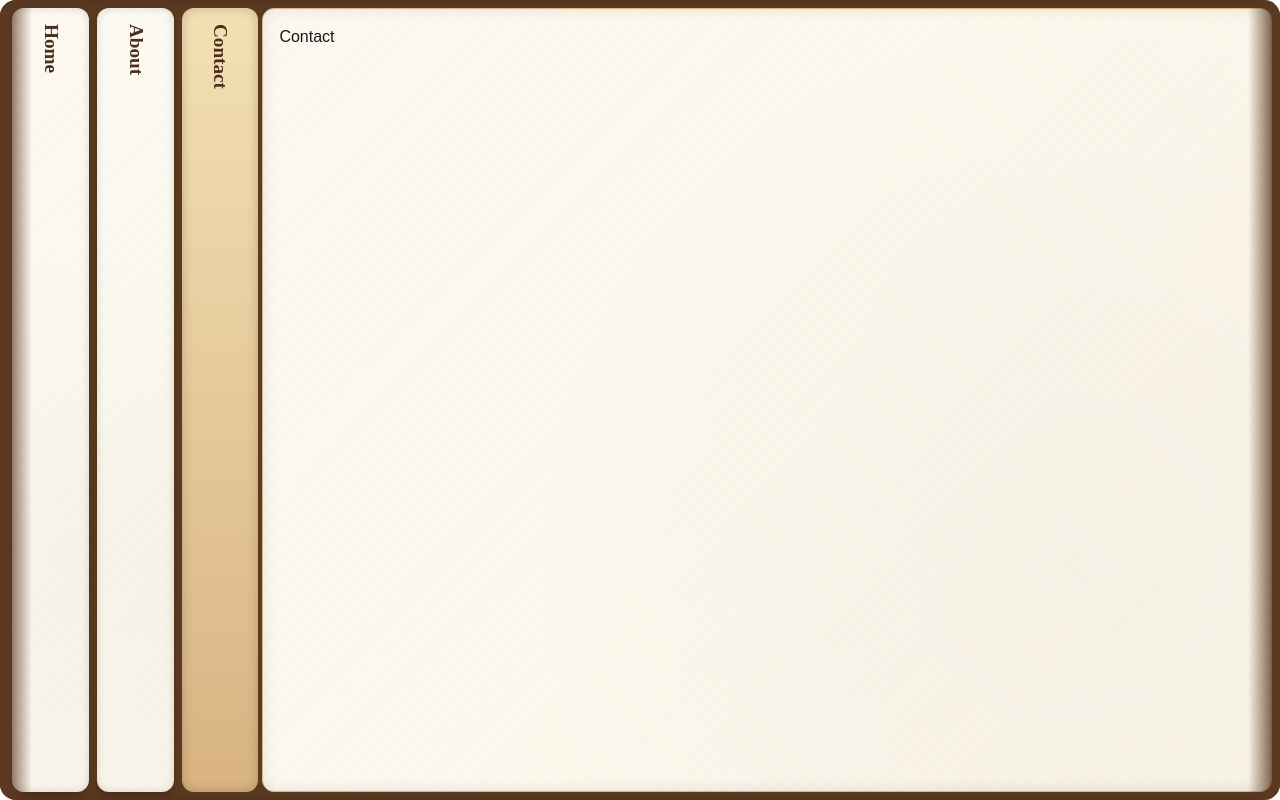
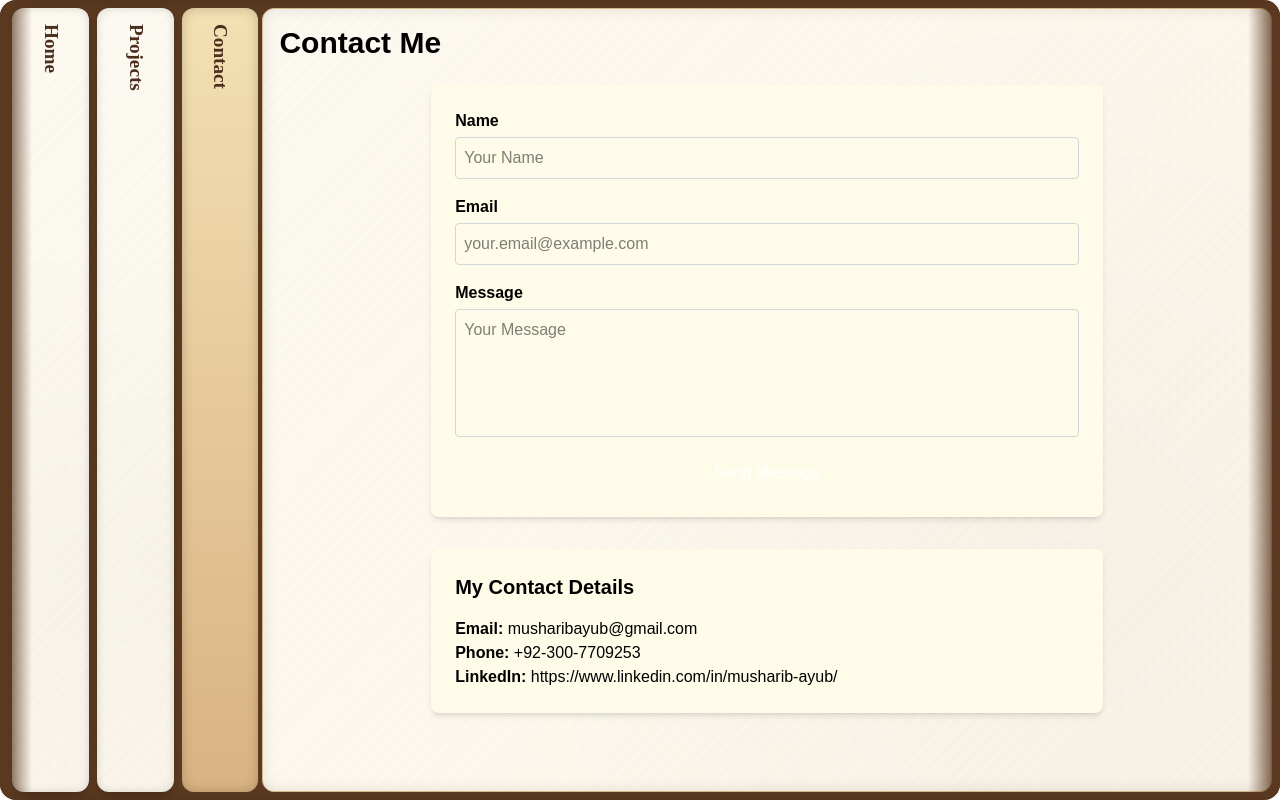
Before and after one commit to musharib130/portfolio, a Next.js app: page /contact in a window 1280 px wide. Built offline with nearby package versions, Linux system fonts and the light colour scheme.

Commit message:
bare minimum completed for deployment

```diff
--- a/app/(website)/about/page.tsx
+++ /dev/null
@@ -1,9 +0,0 @@
-
-
-export default function HomePage() {
-  return (
-    <>
-        <p>About</p>
-    </>
-  );
-}
--- a/app/(website)/contact/page.tsx
+++ b/app/(website)/contact/page.tsx
@@ -1,9 +1,6 @@
+import Contact from "@/components/contact/Contact";
 
 
 export default function HomePage() {
-  return (
-    <>
-        <p>Contact</p>
-    </>
-  );
+  return <Contact />
 }
--- /dev/null
+++ b/app/(website)/projects/page.tsx
@@ -0,0 +1,7 @@
+"use client";
+
+import Projects from "@/components/projects/Projects";
+
+export default function ProjectsPage() {
+    return <Projects />
+}
--- a/app/globals.css
+++ b/app/globals.css
@@ -21,6 +21,5 @@
 
 body {
   background: var(--background);
-  color: var(--foreground);
   font-family: Arial, Helvetica, sans-serif;
 }
--- /dev/null
+++ b/components/contact/Contact.tsx
@@ -0,0 +1,95 @@
+"use client";
+
+import { useState } from "react";
+
+export default function Contact() {
+  // Contact details (fill in your info)
+  const contactDetails = {
+    email: "musharibayub@gmail.com",
+    phone: "+92-300-7709253",
+    linkedIn: "https://www.linkedin.com/in/musharib-ayub/",
+  };
+
+  const [form, setForm] = useState({ name: "", email: "", message: "" });
+
+  const handleChange = (e: React.ChangeEvent<HTMLInputElement | HTMLTextAreaElement>) => {
+    setForm({ ...form, [e.target.name]: e.target.value });
+  };
+
+  const handleSubmit = (e: React.FormEvent) => {
+    e.preventDefault();
+    // Placeholder submit action
+    console.log("Form submitted:", form);
+    setForm({ name: "", email: "", message: "" });
+  };
+
+  return (
+    <div className="h-screen overflow-y-auto">
+      <h1 className="text-3xl font-bold mb-6">Contact Me</h1>
+
+      {/* Contact Form */}
+      <div className="bg-yellow-50 shadow-md rounded-lg p-6 mb-8 max-w-2xl mx-auto">
+        <form onSubmit={handleSubmit} className="flex flex-col gap-4">
+          <label className="flex flex-col">
+            <span className="font-semibold">Name</span>
+            <input
+              type="text"
+              name="name"
+              placeholder="Your Name"
+              value={form.name}
+              onChange={handleChange}
+              className="mt-1 p-2 rounded border border-gray-300 focus:outline-none focus:ring-2 focus:ring-brown-500"
+              required
+            />
+          </label>
+
+          <label className="flex flex-col">
+            <span className="font-semibold">Email</span>
+            <input
+              type="email"
+              name="email"
+              placeholder="your.email@example.com"
+              value={form.email}
+              onChange={handleChange}
+              className="mt-1 p-2 rounded border border-gray-300 focus:outline-none focus:ring-2 focus:ring-brown-500"
+              required
+            />
+          </label>
+
+          <label className="flex flex-col">
+            <span className="font-semibold">Message</span>
+            <textarea
+              name="message"
+              placeholder="Your Message"
+              value={form.message}
+              onChange={handleChange}
+              className="mt-1 p-2 rounded border border-gray-300 focus:outline-none focus:ring-2 focus:ring-brown-500 resize-none h-32"
+              required
+            />
+          </label>
+
+          <button
+            type="submit"
+            className="bg-brown-500 text-white py-2 px-4 rounded hover:bg-brown-600 transition"
+          >
+            Send Message
+          </button>
+        </form>
+      </div>
+
+      {/* Contact Details */}
+      <div className="bg-yellow-50 shadow-md rounded-lg p-6 max-w-2xl mx-auto">
+        <h2 className="text-xl font-semibold mb-4">My Contact Details</h2>
+        <p>
+          <strong>Email:</strong> {contactDetails.email}
+        </p>
+        <p>
+          <strong>Phone:</strong> {contactDetails.phone}
+        </p>
+        <p>
+          <strong>LinkedIn:</strong><a href={contactDetails.linkedIn} target="_blank"> {contactDetails.linkedIn}</a>
+        </p>
+      </div>
+    </div>
+  );
+}
--- a/components/navigation/Tabs.tsx
+++ b/components/navigation/Tabs.tsx
@@ -25,6 +25,15 @@ export default function Tabs({ children }: TabsProps) {
     router.push(link)
   }
 
+  const [isMobile, setIsMobile] = useState(false);
+
+  useEffect(() => {
+    const checkMobile = () => setIsMobile(window.innerWidth <= 768);
+    checkMobile();
+    window.addEventListener("resize", checkMobile);
+    return () => window.removeEventListener("resize", checkMobile);
+  }, []);
+
   return (
     <div className="scroll-tab-container">
       {tabs.map((tab, index) => (
@@ -32,21 +41,19 @@ export default function Tabs({ children }: TabsProps) {
           <div
             onClick={() => toggleTab(tab.link)}
             className={`scroll-tab ${active === tab.link ? "active" : ""}`}>
-            <p
-              className={`vertical-text`}
-            >
+            <p className={`vertical-text`}>
               {tab.text}
             </p>
           </div>
           <AnimatePresence mode="wait">
           {active === tab.link && (
             <motion.div
-              key={active}   // IMPORTANT: makes it a new component
-              initial={{ width: 0, padding: 0 }}
-              animate={{ width: "100%", padding: "1rem" }}
-              exit={{ width: 0, padding: 0 }}
+              key={active} // IMPORTANT: makes it a new component
+              initial={isMobile ? { height: 0, padding: 0 } : { width: 0, padding: 0 }}
+              animate={isMobile ? { height: "100%", padding: "1rem" } : { width: "100%", padding: "1rem" }}
+              exit={isMobile ? { height: 0, paddingInline: 0 } : { width: 0, paddingInline: 0 }}
               transition={{ duration: 0.35 }}
-              className="overflow-hidden paper-texture rounded-lg"
+              className="overflow-auto paper-texture rounded-lg"
             >
               <motion.div
                 initial={{ opacity: 0 }}
@@ -58,6 +65,7 @@ export default function Tabs({ children }: TabsProps) {
                   opacity: 0,
                   transition: { duration: 0 }  // instant on close
                 }}
+                className="h-full"
               >
                 {children}
               </motion.div>
--- a/components/navigation/constants.ts
+++ b/components/navigation/constants.ts
@@ -1,6 +1,6 @@
 const tabs = [
     { text: 'Home', link: '/' },
-    { text: 'About', link: '/about' },
+    { text: 'Projects', link: '/projects' },
     { text: 'Contact', link: '/contact' },
     // { text: 'Blog', link: '/blog' },
 ]
--- a/components/navigation/tabs.css
+++ b/components/navigation/tabs.css
@@ -100,3 +100,16 @@
     box-shadow: inset 0 0 12px rgba(0, 0, 0, 0.2);
     transform: rotate(0deg);
 }
+
+
+@media (max-width: 768px) {
+    .scroll-tab-container {
+        flex-direction: column;
+        overflow-x: hidden;
+        overflow-y: auto;
+    }
+
+    .vertical-text {
+        writing-mode: horizontal-tb;
+    }
+}
--- /dev/null
+++ b/components/projects/Projects.tsx
@@ -0,0 +1,78 @@
+"use client";
+
+import Image from "next/image";
+
+interface Project {
+    name: string;
+    description: string;
+    image?: string;
+    github?: string;
+}
+
+export default function Projects() {
+
+    const projects: Project[] = [
+        {
+    name: "Forensics - eDiscovery Collection Platform",
+    description:
+      "Built a desktop app using ElectronJS and Angular to generate and analyze iOS device backups. Used Python and C to overcome Node.js limitations and handle performance-critical tasks like data parsing and extraction. Leveraged child processes and IPC for seamless communication between processes and efficient system-level operations. Leveraged multi-threading to perform CPU intensive tasks such as decryption. Designed custom logic to locate and extract key data such as SMS from iOS backup files.",
+    },
+    {
+        name: "Content Aware AI Powered Chatbot",
+        description:
+        "Designed and developed using Python, LangChain, LangGraph, Chroma, and OpenAI API. The application accepts a PDF document which is indexed using RAG. Users enter a query and the system responds according to the content of the provided PDF.",
+    },
+    {
+        name: "Role Based Access Control Solution",
+        description:
+        "Designed and implemented a modular RBAC system for ExpressJS applications. Created a normalized database schema using MySQL to manage users, roles, and permissions efficiently. Enabled dynamic configuration of roles and permissions for flexible access control. Integrated Redis caching to boost performance, with custom cache invalidation to ensure data consistency. Built as a plug-and-play solution for easy integration into existing ExpressJS projects. Later redesigned and rewritten for FastAPI and MongoDB.",
+        github: "https://github.com/user/rbac-solution",
+    },
+    {
+        name: "Web Monitoring System",
+        description:
+        "Developed a real-time web monitoring system using ExpressJS and vanilla JavaScript. Tracked and logged user actions through WebSockets for live session monitoring. Processed activity data to generate and display real-time site statistics for admins. Implemented a live chat feature for admins to send direct messages to active users. Integrated Stripe for secure and seamless payment processing.",
+        github: "https://github.com/user/web-monitoring",
+    },
+    ];
+
+    return (
+        <div className="h-full overflow-y-auto">
+            <h1 className="text-3xl font-bold mb-6">Projects</h1>
+            <div className="flex flex-col gap-6">
+                {projects.map((project, index) => (
+                    <div
+                        key={index}
+                        className="flex flex-col md:flex-row bg-yellow-50 shadow-md rounded-lg p-6 items-center md:items-start h-48"
+                    >
+                        <div className="flex-1 flex flex-col justify-between">
+                            <h2 className="text-xl font-semibold">{project.name}</h2>
+                            <p className="mt-2 text-gray-700 line-clamp-3">{project.description}</p>
+                            {project.github && (
+                                <a
+                                    href={project.github}
+                                    target="_blank"
+                                    rel="noopener noreferrer"
+                                    className="mt-3 inline-block text-blue-600 hover:underline"
+                                >
+                                    GitHub
+                                </a>
+                            )}
+                        </div>
+                        {project.image && (
+                            <div className="mt-4 md:mt-0 md:ml-6 flex-shrink-0">
+                                <Image
+                                    src={project.image}
+                                    alt={project.name}
+                                    width={150}
+                                    height={150}
+                                    className="rounded-md object-cover"
+                                />
+                            </div>
+                        )}
+                    </div>
+                ))}
+            </div>
+        </div>
+    );
+}
```
